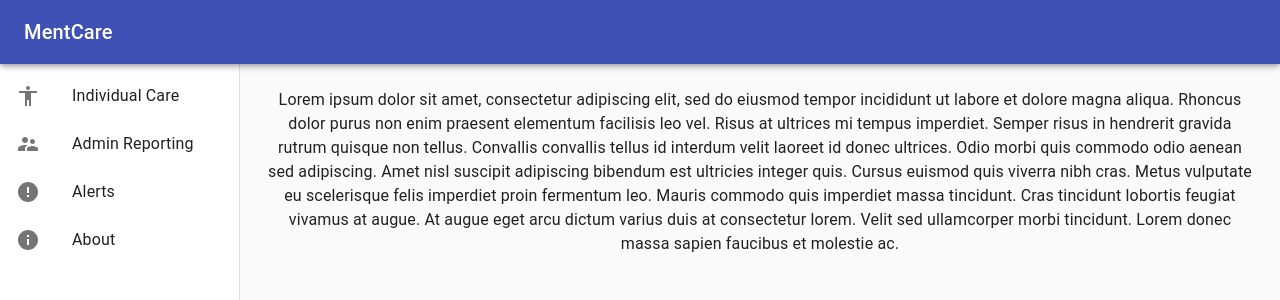
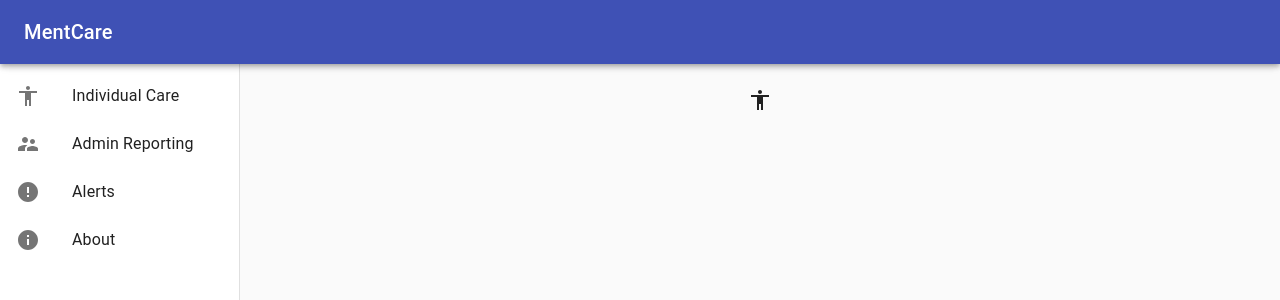
Before and after one commit to samspeake/MentCare, a React (Create React App) app in the folder mentcare-frontend/: page / in a window 1280 px wide. Shown: the top 300 px of the page. Built offline with nearby package versions, Linux system fonts and the light colour scheme.

Commit message:
Added drawer button basic functionality.

```diff
--- a/mentcare-frontend/src/components/NavigationSuite.js
+++ b/mentcare-frontend/src/components/NavigationSuite.js
@@ -13,6 +13,7 @@ import AccessibilityIcon from "@material-ui/icons/Accessibility";
 import ErrorIcon from "@material-ui/icons/Error";
 import InfoIcon from "@material-ui/icons/Info";
 import SupervisorAccountIcon from "@material-ui/icons/SupervisorAccount";
+import { pages } from "../util/pages";
 
 const drawerWidth = 240;
 
@@ -39,6 +40,7 @@ const useStyles = makeStyles(theme => ({
 
 export default function ClippedDrawer() {
   const classes = useStyles();
+  const [selectedPage, setSelectedPage] = React.useState(pages.INDIVIDUAL_CARE);
 
   return (
     <div className={classes.root}>
@@ -61,13 +63,19 @@ export default function ClippedDrawer() {
         <List>
           {["Individual Care", "Admin Reporting", "Alerts", "About"].map(
             (text, index) => (
-              <ListItem button key={text}>
+              <ListItem
+                button
+                key={text}
+                onClick={() => {
+                  setSelectedPage(index);
+                }}
+              >
                 <ListItemIcon>
-                  {index === 0 ? (
+                  {index === pages.INDIVIDUAL_CARE ? (
                     <AccessibilityIcon />
-                  ) : index === 1 ? (
+                  ) : index === pages.ADMIN_REPORTING ? (
                     <SupervisorAccountIcon />
-                  ) : index === 2 ? (
+                  ) : index === pages.ALERTS ? (
                     <ErrorIcon />
                   ) : (
                     <InfoIcon />
@@ -81,21 +89,15 @@ export default function ClippedDrawer() {
       </Drawer>
       <main className={classes.content}>
         <div className={classes.toolbar} />
-        <Typography paragraph>
-          Lorem ipsum dolor sit amet, consectetur adipiscing elit, sed do
-          eiusmod tempor incididunt ut labore et dolore magna aliqua. Rhoncus
-          dolor purus non enim praesent elementum facilisis leo vel. Risus at
-          ultrices mi tempus imperdiet. Semper risus in hendrerit gravida rutrum
-          quisque non tellus. Convallis convallis tellus id interdum velit
-          laoreet id donec ultrices. Odio morbi quis commodo odio aenean sed
-          adipiscing. Amet nisl suscipit adipiscing bibendum est ultricies
-          integer quis. Cursus euismod quis viverra nibh cras. Metus vulputate
-          eu scelerisque felis imperdiet proin fermentum leo. Mauris commodo
-          quis imperdiet massa tincidunt. Cras tincidunt lobortis feugiat
-          vivamus at augue. At augue eget arcu dictum varius duis at consectetur
-          lorem. Velit sed ullamcorper morbi tincidunt. Lorem donec massa sapien
-          faucibus et molestie ac.
-        </Typography>
+        {selectedPage === pages.INDIVIDUAL_CARE ? (
+          <AccessibilityIcon />
+        ) : selectedPage === pages.ADMIN_REPORTING ? (
+          <SupervisorAccountIcon />
+        ) : selectedPage === pages.ALERTS ? (
+          <ErrorIcon />
+        ) : (
+          <InfoIcon />
+        )}
       </main>
     </div>
   );
--- /dev/null
+++ b/mentcare-frontend/src/util/pages.js
@@ -0,0 +1,6 @@
+export const pages = {
+  INDIVIDUAL_CARE: 0,
+  ADMIN_REPORTING: 1,
+  ALERTS: 2,
+  ABOUT: 3
+};
```
